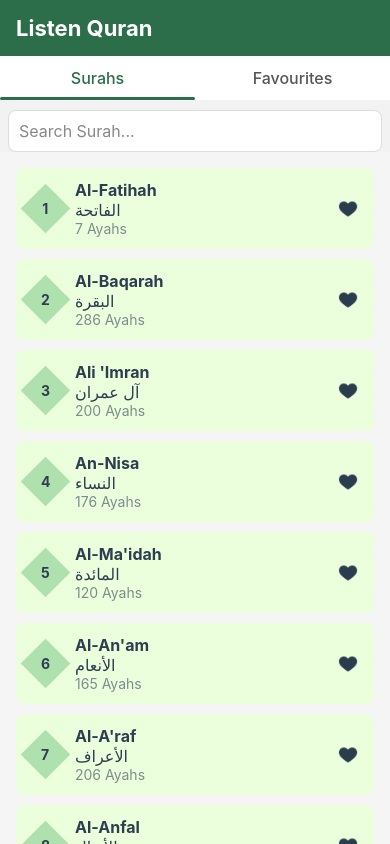
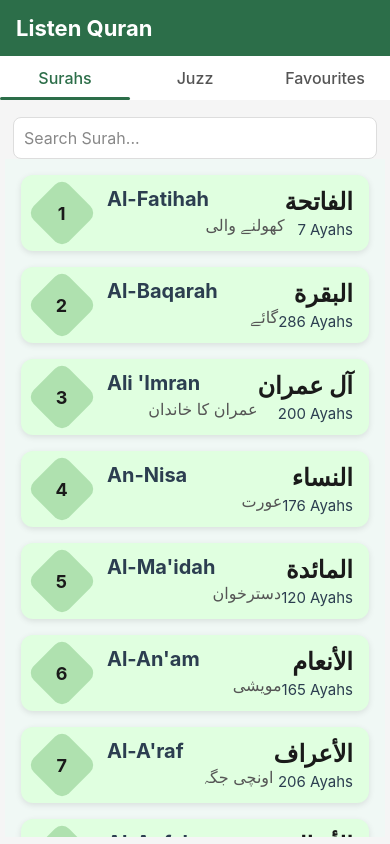
Before and after one commit to Ahmedm2002/Listen-Quran, a React Native app: screen /Home in a window 390 px wide. Built offline with nearby package versions, Linux system fonts and the light colour scheme.

Commit message:
added juzz screen & styled surah list

```diff
--- a/App.tsx
+++ b/App.tsx
@@ -4,6 +4,7 @@ import {NavigationContainer} from '@react-navigation/native';
 import {createNativeStackNavigator} from '@react-navigation/native-stack';
 import Home from './src/Pages/Home';
 import SurahPage from './src/Pages/surahPage';
+import JuzzPage from './src/Pages/JuzzPage';
 
 const Stack = createNativeStackNavigator();
 
@@ -23,6 +24,11 @@ function App(): React.JSX.Element {
               component={SurahPage}
               options={{headerShown: false}}
             />
+            <Stack.Screen
+              name="juzzPage"
+              component={JuzzPage}
+              options={{headerShown: false}}
+            />
           </Stack.Navigator>
         </NavigationContainer>
       </SafeAreaView>
--- a/src/Components/SurahList.jsx
+++ b/src/Components/SurahList.jsx
@@ -5,7 +5,7 @@ import {
   TouchableOpacity,
   View,
   StyleSheet,
-  Image,
+  useWindowDimensions,
 } from 'react-native';
 import {useNavigation} from '@react-navigation/native';
 import {surahs} from '../../resources/surahs';
@@ -14,6 +14,7 @@ import Search from './Search';
 const SurahList = () => {
   const navigation = useNavigation();
   const [searchTerm, setSearchTerm] = useState('');
+  const {fontScale} = useWindowDimensions();
 
   const filteredSurahs = surahs.filter(
     item =>
@@ -36,19 +37,20 @@ const SurahList = () => {
                 <Text style={styles.surahNumber}>{item.id}</Text>
               </View>
               <View style={styles.surahInfo}>
-                <Text style={styles.surahTitle}>{item.transliteration}</Text>
-                <Text style={styles.surahSubTitle}>{item.name}</Text>
-                <Text style={styles.surahAyahCount}>
-                  {item.total_verses} Ayahs
-                </Text>
-              </View>
-              <View style={styles.actions}>
-                <TouchableOpacity style={styles.iconButton}>
-                  <Image
-                    source={require('../../assets/icons/favourite.png')}
-                    style={styles.actionIcon}
-                  />
-                </TouchableOpacity>
+                <View style={styles.rowBetween}>
+                  <View style={styles.leftText}>
+                    <Text style={styles.surahTitle}>
+                      {item.transliteration}
+                    </Text>
+                    <Text style={styles.surahMeaning}>{item.translation}</Text>
+                  </View>
+                  <View style={styles.rightText}>
+                    <Text style={styles.surahArabic}>{item.name}</Text>
+                    <Text style={styles.surahAyahCount}>
+                      {item.total_verses} Ayahs
+                    </Text>
+                  </View>
+                </View>
               </View>
             </View>
           </TouchableOpacity>
@@ -61,58 +63,71 @@ const SurahList = () => {
 const styles = StyleSheet.create({
   content: {
     padding: 16,
-    backgroundColor: '#f5f5f5',
+    backgroundColor: '#f0f8f5',
   },
   surahCard: {
     flexDirection: 'row',
     alignItems: 'center',
-    backgroundColor: '#ECFFDC',
-    borderRadius: 8,
-    marginBottom: 10,
-    padding: 12,
+    backgroundColor: '#e0ffe0',
+    borderRadius: 12,
+    marginBottom: 16,
+    paddingVertical: 12,
+    paddingHorizontal: 16,
+    elevation: 4,
+    shadowColor: '#000',
+    shadowOpacity: 0.1,
+    shadowOffset: {width: 0, height: 2},
+    shadowRadius: 6,
   },
   surahNumberContainer: {
-    width: 35,
-    height: 35,
+    width: 50,
+    height: 50,
     backgroundColor: '#AFE1AF',
     justifyContent: 'center',
     alignItems: 'center',
     transform: [{rotate: '45deg'}],
+    borderRadius: 10,
   },
   surahNumber: {
+    color: '#1A1A1A',
     fontWeight: 'bold',
-    color: '#2c3e50',
     transform: [{rotate: '-45deg'}],
+    fontSize: 18,
   },
   surahInfo: {
     flex: 1,
-    marginHorizontal: 12,
+    marginLeft: 20,
+  },
+  rowBetween: {
+    flexDirection: 'row',
+    justifyContent: 'space-between',
+    alignItems: 'flex-start',
+  },
+  leftText: {
+    flex: 1,
+  },
+  rightText: {
+    alignItems: 'flex-end',
   },
   surahTitle: {
-    fontSize: 16,
+    fontSize: 20,
     fontWeight: 'bold',
     color: '#2c3e50',
   },
-  surahSubTitle: {
+  surahMeaning: {
     fontSize: 16,
-    color: '#2c3e50',
-    textAlign: 'left',
+    color: '#555',
+    marginTop: 4,
+  },
+  surahArabic: {
+    fontSize: 24,
+    color: '#1A1A1A',
+    fontWeight: '700',
   },
   surahAyahCount: {
-    fontSize: 14,
-    color: '#7f8c8d',
-  },
-  actions: {
-    flexDirection: 'row',
-    gap: 8,
-  },
-  iconButton: {
-    padding: 4,
-  },
-  actionIcon: {
-    width: 20,
-    height: 20,
-    tintColor: '#2c3e50',
+    marginTop: 4,
+    fontSize: 15,
+    color: '#2c3e50',
   },
 });
 
--- a/src/Pages/Home.tsx
+++ b/src/Pages/Home.tsx
@@ -9,22 +9,31 @@ import {
 } from 'react-native';
 import SurahList from '../Components/SurahList';
 import Favourites from './Favourites';
+import JuzzPage from './JuzzPage';
+
 const Home = () => {
-  const [activeTab, setActiveTab] = useState<'surahs' | 'favourites'>('surahs');
+  const [activeTab, setActiveTab] = useState<'surahs' | 'favourites' | 'juzs'>(
+    'surahs',
+  );
+
   const underlineAnim = useRef(new Animated.Value(0)).current;
   const screenWidth = Dimensions.get('window').width;
-  const tabWidth = screenWidth / 2;
+  const tabWidth = screenWidth / 3;
 
   useEffect(() => {
+    let toValue = 0;
+    if (activeTab === 'juzs') toValue = tabWidth;
+    else if (activeTab === 'favourites') toValue = tabWidth * 2;
+
     Animated.timing(underlineAnim, {
-      toValue: activeTab === 'surahs' ? 0 : tabWidth,
+      toValue,
       duration: 300,
       useNativeDriver: false,
     }).start();
   }, [activeTab]);
 
   return (
-    <>
+    <View style={{flex: 1}}>
       <View style={styles.header}>
         <Text style={styles.heading}>Listen Quran</Text>
       </View>
@@ -41,6 +50,19 @@ const Home = () => {
             Surahs
           </Text>
         </TouchableOpacity>
+
+        <TouchableOpacity
+          onPress={() => setActiveTab('juzs')}
+          style={styles.tabButton}>
+          <Text
+            style={[
+              styles.tabText,
+              activeTab === 'juzs' && styles.activeTabText,
+            ]}>
+            Juzz
+          </Text>
+        </TouchableOpacity>
+
         <TouchableOpacity
           onPress={() => setActiveTab('favourites')}
           style={styles.tabButton}>
@@ -52,13 +74,19 @@ const Home = () => {
             Favourites
           </Text>
         </TouchableOpacity>
+
         <Animated.View
           style={[styles.underline, {left: underlineAnim, width: tabWidth}]}
         />
       </View>
 
-      {activeTab === 'surahs' ? <SurahList /> : <Favourites />}
-    </>
+      {/* Tab Content */}
+      <View style={styles.tabContent}>
+        {activeTab === 'surahs' && <SurahList />}
+        {activeTab === 'juzs' && <JuzzPage />}
+        {activeTab === 'favourites' && <Favourites />}
+      </View>
+    </View>
   );
 };
 
@@ -100,6 +128,12 @@ const styles = StyleSheet.create({
     backgroundColor: '#2c6e49',
     borderRadius: 2,
   },
+  tabContent: {
+    flex: 1,
+    backgroundColor: '#f5f5f5',
+    paddingHorizontal: 5,
+    paddingVertical: 7,
+  },
 });
 
 export default Home;
--- /dev/null
+++ b/src/Pages/JuzzPage.tsx
@@ -0,0 +1,14 @@
+import React, {Component} from 'react';
+import {Text, StyleSheet, View} from 'react-native';
+
+export default class JuzzPage extends Component {
+  render() {
+    return (
+      <View>
+        <Text> This is Juzz Component </Text>
+      </View>
+    );
+  }
+}
+
+const styles = StyleSheet.create({});
```
Also changed, not shown: quran-metadata-juz.json (added, +1 -0 lines).
